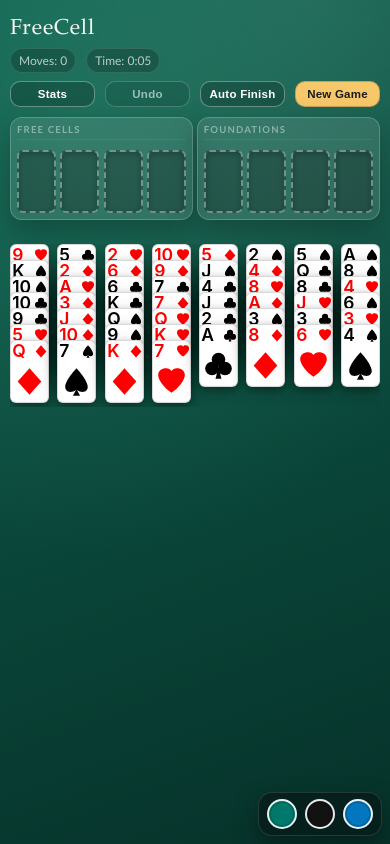
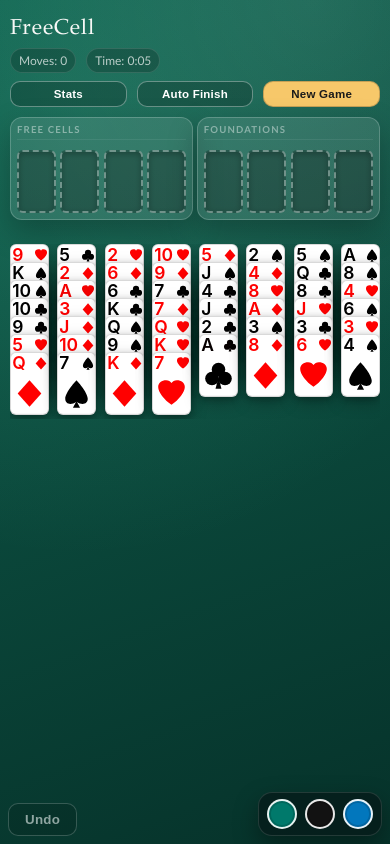
Before and after one commit to rehmut/FreeCell, a React (Vite) app: page / in a window 390 px wide. Built offline with nearby package versions, Linux system fonts and the light colour scheme.

Commit message:
Increase stack offset and pin undo button

```diff
--- a/src/components/GameBoard.module.css
+++ b/src/components/GameBoard.module.css
@@ -122,6 +122,13 @@
     cursor: not-allowed;
     box-shadow: none;
     transform: none;
+}
+
+.undoButton {
+    position: fixed;
+    left: 16px;
+    bottom: calc(16px + env(safe-area-inset-bottom));
+    z-index: 150;
 }
 
 .primaryButton {
@@ -268,6 +275,11 @@
         font-size: 0.78rem;
     }
 
+    .undoButton {
+        left: 12px;
+        bottom: calc(12px + env(safe-area-inset-bottom));
+    }
+
     .statsCard,
     .winCard {
         width: min(92vw, 340px);
@@ -292,4 +304,9 @@
         font-size: 0.72rem;
         padding: 6px;
     }
+
+    .undoButton {
+        left: 8px;
+        bottom: calc(8px + env(safe-area-inset-bottom));
+    }
 }
--- a/src/components/GameBoard.tsx
+++ b/src/components/GameBoard.tsx
@@ -112,13 +112,6 @@ export const GameBoard: React.FC = () => {
                         <button className={`${styles.button} ${styles.secondaryButton}`} onClick={() => setIsStatsOpen(true)}>
                             Stats
                         </button>
-                        <button
-                            className={`${styles.button} ${styles.secondaryButton}`}
-                            onClick={undoMove}
-                            disabled={!moveHistory.length}
-                        >
-                            Undo
-                        </button>
                         <button className={`${styles.button} ${styles.secondaryButton}`} onClick={autoStack}>
                             Auto Finish
                         </button>
@@ -172,6 +165,14 @@ export const GameBoard: React.FC = () => {
                         />
                     ))}
                 </div>
+
+                <button
+                    className={`${styles.button} ${styles.secondaryButton} ${styles.undoButton}`}
+                    onClick={undoMove}
+                    disabled={!moveHistory.length}
+                >
+                    Undo
+                </button>
             </div>
 
             <DragOverlay>
--- a/src/index.css
+++ b/src/index.css
@@ -3,7 +3,7 @@
   --card-width: clamp(72px, 8.5vw, 96px);
   --card-height: calc(var(--card-width) / var(--card-aspect));
   --card-radius: clamp(8px, 0.9vw, 12px);
-  --stack-offset: clamp(30px, 3vw, 44px);
+  --stack-offset: clamp(34px, 3.4vw, 48px);
   --pile-gap: clamp(6px, 1vw, 12px);
   --board-max: 1100px;
   --panel-bg: rgba(255, 255, 255, 0.08);
@@ -42,7 +42,7 @@ body {
   :root {
     --card-width: clamp(44px, 10vw, 66px);
     --card-radius: clamp(7px, 0.9vw, 10px);
-    --stack-offset: clamp(18px, 3.4vw, 28px);
+    --stack-offset: clamp(20px, 3.8vw, 30px);
     --pile-gap: clamp(3px, 1.2vw, 7px);
   }
 }
@@ -51,7 +51,7 @@ body {
   :root {
     --card-width: clamp(36px, 10vw, 56px);
     --card-radius: clamp(6px, 0.9vw, 9px);
-    --stack-offset: clamp(16px, 3.2vw, 24px);
+    --stack-offset: clamp(18px, 3.6vw, 26px);
     --pile-gap: clamp(2px, 0.9vw, 5px);
   }
 }
```
